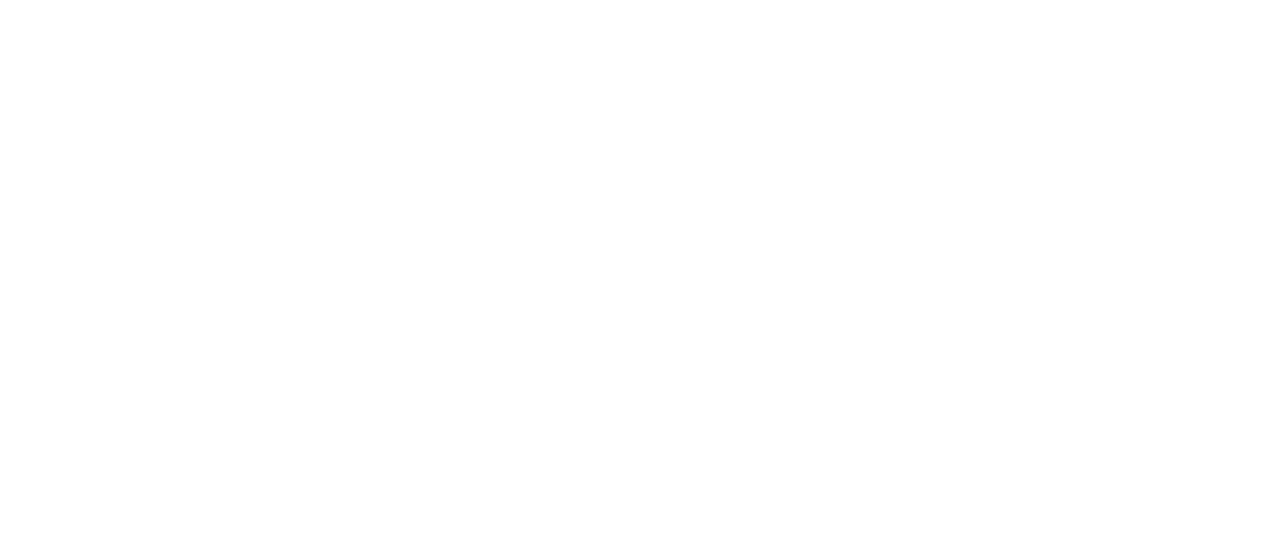
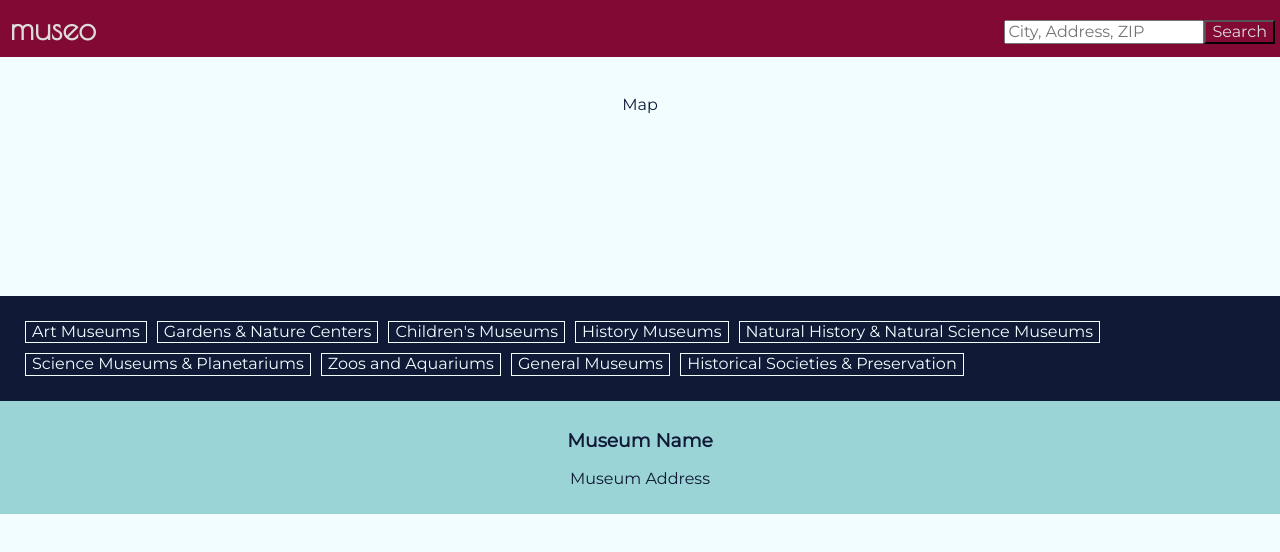
Before and after one commit to lsauchter/museo-client, a React (Create React App) app: page /map in a window 1280 px wide. Shown: the top 552 px of the page. Built offline with nearby package versions, Linux system fonts and the light colour scheme.

Commit message:
Layout and basic styling for search results page

```diff
--- a/src/LandingPage/LandingPage.css
+++ b/src/LandingPage/LandingPage.css
@@ -1,20 +1,20 @@
 .hero {
-    background-color: #F2FDFF;
-}
-
-.heroCenter {
-    margin: 15% 0;
+    margin: 15vh 0;
 }
 
 .container {
     padding: 5%;
 }
 
-.one {
+.top {
     background-color: #101935;
     color: #F2FDFF;
 }
 
-.two {
+.bottom {
     background-color: #9AD4D6;
 }
+
+.bold {
+    font-weight: bold;
+}
--- a/src/LandingPage/LandingPage.js
+++ b/src/LandingPage/LandingPage.js
@@ -6,17 +6,15 @@ export default function LandingPage() {
     return(
         <>
         <div className="container hero">
-            <div className="heroCenter">
-                <h2>Find a museum</h2>
-                <p>Discover museums nearby or wherever your travels take you</p>
-                <SearchForm />
-            </div>
+            <h2>Find a museum</h2>
+            <p>Discover museums nearby or wherever your travels take you</p>
+            <SearchForm />
 		</div>
-		<div className="container one">
+		<div className="container top">
             <h3>Museums are everywhere</h3>
-            <p>There are over <span className="bold">30,000</span> in the US so find something new to explore! Play tourist at home or find something unique to do while you're traveling. Either way, museo can help you plan.</p>
+            <p>There are over <span className="bold">30,000</span> museums in the US so find something new to explore! Play tourist at home or find something unique to do while you're traveling. Either way, museo can help you plan.</p>
 		</div>
-		<div className="container two">
+		<div className="container bottom">
             <h3>How it works</h3>
             <p>Enter an address or use your location to search for museums. Filter by the type of museum - zoo, history, art, and more - to find exactly what you're looking for.</p>
 		</div>
--- a/src/MapFilters/MapFilters.css
+++ b/src/MapFilters/MapFilters.css
@@ -0,0 +1,18 @@
+.filters {
+    margin: 0;
+    padding: 20px;
+    display: flex;
+    flex-wrap: wrap;
+}
+
+.filters li {
+    list-style: none;
+    padding: 5px;
+}
+
+.filters button {
+    cursor: pointer;
+    background-color: #101935;
+    color: #F2FDFF;
+    border: 1pt solid #F2FDFF;
+}
--- a/src/MapFilters/MapFilters.js
+++ b/src/MapFilters/MapFilters.js
@@ -3,7 +3,34 @@ import './MapFilters.css'
 
 export default function MapFilters() {
     return(
-        <>
-        </>
+        <ul className="filters">
+            <li>
+                <button>Art Museums</button>
+            </li>
+            <li>
+                <button>Gardens & Nature Centers</button>
+            </li>
+            <li>
+                <button>Children's Museums</button>
+            </li>
+            <li>
+                <button>History Museums</button>
+            </li>
+            <li>
+                <button>Natural History & Natural Science Museums</button>
+            </li>
+            <li>
+                <button>Science Museums & Planetariums</button>
+            </li>
+            <li>
+                <button>Zoos and Aquariums</button>
+            </li>
+            <li>
+                <button>General Museums</button>
+            </li>
+            <li>
+                <button>Historical Societies & Preservation</button>
+            </li>
+        </ul>
     )
 }
--- a/src/MapPage/MapPage.css
+++ b/src/MapPage/MapPage.css
@@ -0,0 +1,8 @@
+.result {
+    padding: 10px;
+}
+
+.map {
+    height: 20vh;
+    padding: 40px;
+}
--- a/src/MapPage/MapPage.js
+++ b/src/MapPage/MapPage.js
@@ -1,9 +1,21 @@
 import React from 'react'
+import MapFilters from '../MapFilters/MapFilters'
+import MuseumResult from '../MuseumResult/MuseumResult'
 import './MapPage.css'
 
 export default function MapPage() {
     return(
         <>
+        <div className="map">
+            Map
+        </div>
+        <div className="top">
+            <MapFilters />
+        </div>
+        <div className="bottom result">
+            <MuseumResult />
+        </div>
+
         </>
     )
 }
--- a/src/MuseumResult/MuseumResult.js
+++ b/src/MuseumResult/MuseumResult.js
@@ -4,6 +4,8 @@ import './MuseumResult.css'
 export default function MuseumResult() {
     return(
         <>
+        <h3>Museum Name</h3>
+        <p>Museum Address</p>
         </>
     )
 }
--- a/src/NavBarSearch/NavBarSearch.css
+++ b/src/NavBarSearch/NavBarSearch.css
@@ -0,0 +1,10 @@
+.searchContainer {
+    position: absolute;
+    top: 20px;
+    right: 25px;
+}
+
+.searchContainer button {
+    color: gainsboro;
+    background-color: #820933;
+}
--- a/src/NavBarSearch/NavBarSearch.js
+++ b/src/NavBarSearch/NavBarSearch.js
@@ -1,9 +1,17 @@
 import React from 'react'
+import {Link} from 'react-router-dom'
+import SearchForm from '../SearchForm/SearchForm'
 import './NavBarSearch.css'
 
 export default function NavBarSearch() {
     return(
-        <>
-        </>
+        <div className="navBar">
+            <h1 className="appTitle">
+                <Link to="/">museo</Link>
+            </h1>
+            <div className="searchContainer">
+                <SearchForm />
+            </div>
+        </div>
     )
 }
--- a/src/index.css
+++ b/src/index.css
@@ -6,6 +6,7 @@ body {
   -webkit-font-smoothing: antialiased;
   -moz-osx-font-smoothing: grayscale;
   color: #101935;
+  background-color: #F2FDFF;
 }
 
 code {
```
